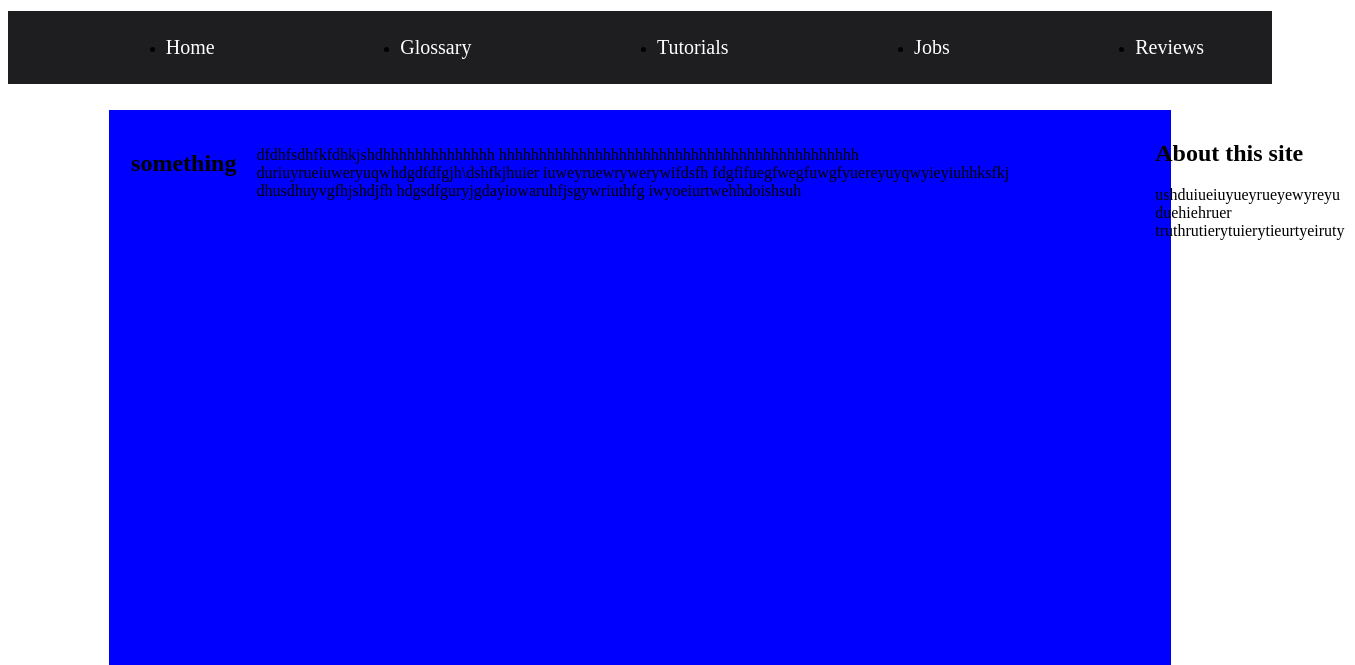
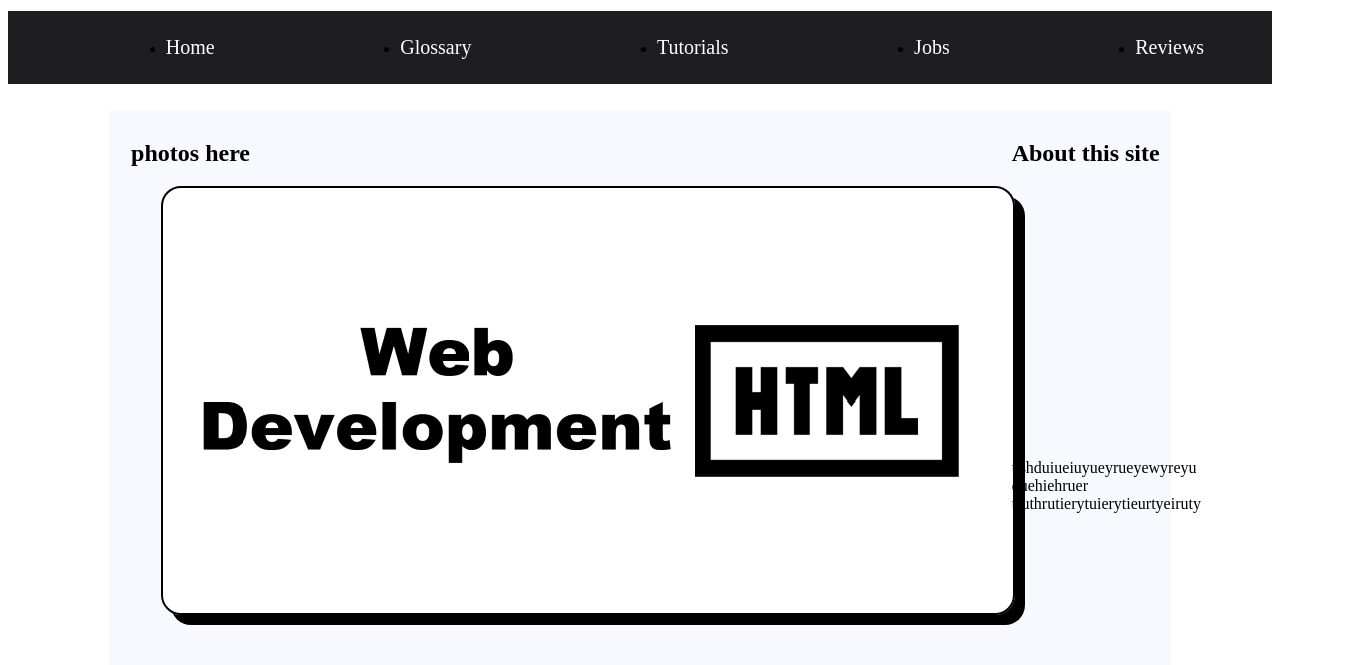
Before and after one commit to sudeshna02/assignment, a plain HTML site: page landing.html in a window 1280 px wide. Shown: the part 135-800 px from the top of the page, 1355 px wide, since content can reach past the window. Drawn offline with Linux system fonts and the light colour scheme.

Commit message:
2nd Update

```diff
--- a/landing.css
+++ b/landing.css
@@ -1,6 +1,6 @@
 section{
 
-	background-color: blue;
+	background-color: #F8F8FF;
 	margin-top: 2%;
 	margin-right: 8%;
 	margin-left: 8%;
@@ -11,29 +11,46 @@ section{
 
 	display: grid;
 	grid-template-columns: auto auto;
-	grid-gap: 2%;
+	grid-gap: 3%;
 	padding: 70%;
 	margin: 0 auto;
 	border : 2px;
 	padding-right: 2px;
 	padding-top: 10px;
 	padding-left: 2px;
+	height: 600px;
+	margin-right: 20px;
+	margin-left: 20px;
 
 }
 
-.purpose{
+.fordiv{
 
- 	display: grid;
-	grid-template-columns: auto auto;
-	grid-gap: 2%;
+	width: 850px;
+}
+
+.picture{
 
 
-	padding-right: 2px;
-	padding-top: 10px;
-	   margin-right: 1px;
-    margin-left: 20px;
-    width: 1000px;
+	grid-template-columns: auto auto;
+
+
+
+    width: 850px;
+    height: 425px;
+	display: block;
+	margin-left: 30px;
+
+
+	overflow: hidden;
+	background-image: url(picture1f.png);
+	border: 2px solid black;
+	border-radius: 20px;
+	box-shadow: 10px 10px black;
+
+
 }
+
 
 .photos {
 
@@ -41,3 +58,8 @@ section{
 	width: 200px;
 
 }
+
+.text {
+	height: 300px;
+	width: 250px;
+}
--- a/landing.html
+++ b/landing.html
@@ -5,6 +5,8 @@
 	<link rel="stylesheet" type="text/css" href="Design.css">
 	<link rel="stylesheet" type="text/css" href="landing.css">
 </head>
+
+
 <body>
 
 <header>
@@ -39,16 +41,18 @@
 
 	<div class= "grid">
 
-		<div class = "purpose">
+		<div class= "fordiv">
+         <h1> photos here </h1>
 
-              <h1> something </h1>
+      <picture class = "picture">
 
-<p> dfdhfsdhfkfdhkjshdhhhhhhhhhhhhhh hhhhhhhhhhhhhhhhhhhhhhhhhhhhhhhhhhhhhhhhhhhhh duriuyrueiuweryuqwhdgdfdfgjh\dshfkjhuier iuweyruewrywerywifdsfh
-fdgfifuegfwegfuwgfyuereyuyqwyieyiuhhksfkj dhusdhuyvgfhjshdjfh hdgsdfguryjgdayiowaruhfjsgywriuthfg iwyoeiurtwehhdoishsuh </p>
-		</div>
 
+
+		</picture>
+
+         </div>
 		<div class = "photos">
-<h1> About this site </h1>
+<h1 class=" text"> About this site </h1>
 
 <p>  ushduiueiuyueyrueyewyreyu
 	duehiehruer
```
Also changed, not shown: picture1f.png (added), 1 other file.
